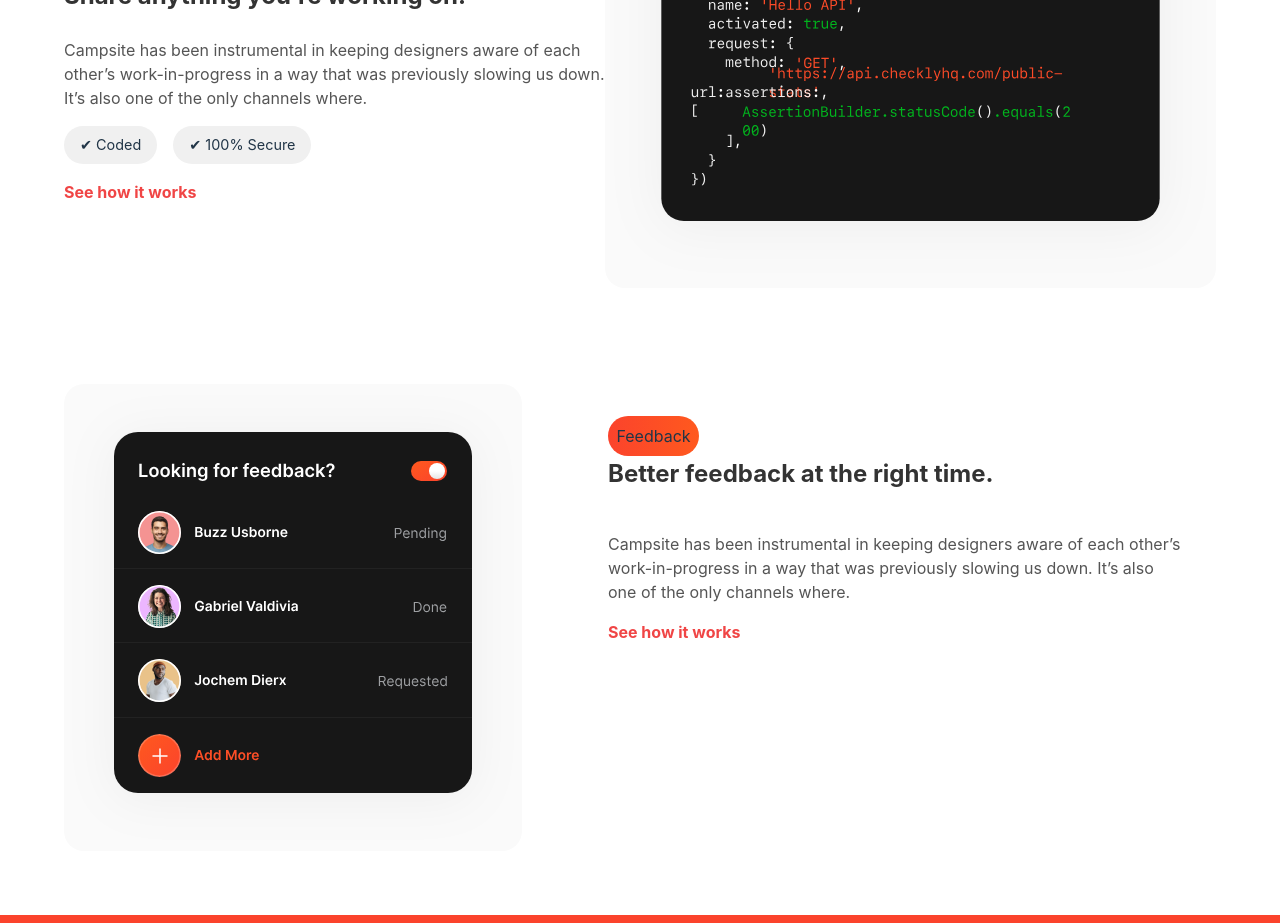
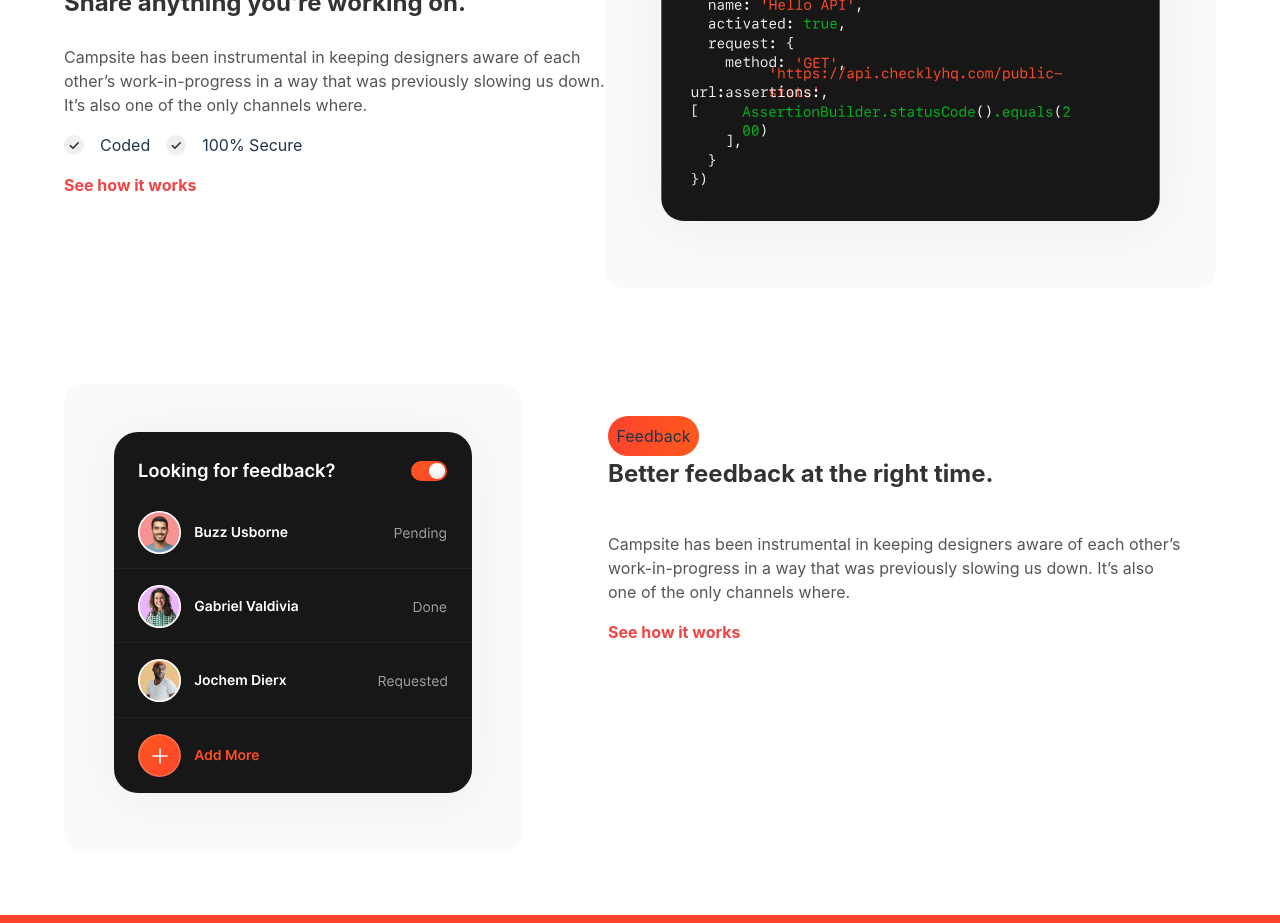
Before and after one commit to singhpriya147/cloudHub, a React (Vite) app: page / in a window 1280 px wide. Shown: the part 1140-2063 px from the top of the page. Built offline with nearby package versions, Linux system fonts and the light colour scheme.

Commit message:
modified feature

```diff
--- a/src/componet/Feature/Feature.css
+++ b/src/componet/Feature/Feature.css
@@ -50,11 +50,22 @@ background-image: linear-gradient(to right, #FB432C, #FF591E);
   margin: 1rem 0;
 }
 
-.feature {
+.feature{
+  display: flex;
+align-items: center;
+justify-content: center;
+gap: 1rem;
+}
+.check {
+  height: 20px;
+  width: 20px;
   background: #f0f0f0;
-  padding: 0.5rem 1rem;
-  border-radius: 20px;
-  font-size: 0.9rem;
+
+  border-radius: 100%;
+
+  display: flex;
+  align-items: center;
+  justify-content: center;
 }
 
 /* Link styles */
--- a/src/componet/Feature/Feature.jsx
+++ b/src/componet/Feature/Feature.jsx
@@ -2,11 +2,11 @@
 import codeImage from '../../assets/codeBlock.svg';
 import feedbackImg from '../../assets/FeedBackCard.svg';
 import './Feature.css';
+import check from '../../assets/Check.svg';
 
 const Feature = () => {
   return (
     <div className='container'>
-
       <div className='share-section'>
         <div className='share-section-left'>
           <sapn className='badge'>Share</sapn>
@@ -17,25 +17,38 @@ const Feature = () => {
             down. It’s also one of the only channels where.
           </p>
           <div className='features'>
-            <span className='feature'>✔ Coded</span>
-            <span className='feature'>✔ 100% Secure</span>
+            <div className='feature'>
+              <div className='check'>
+                <img src={check} alt='' />
+              </div>
+              <div>Coded</div>
+            </div>
+            <div className='feature'>
+              <div className='check'>
+                <img src={check} alt='' />
+              </div>
+              <div>100% Secure</div>
+            </div>
           </div>
           <a href='#' className='link'>
             See how it works
           </a>
         </div>
         <div className='code-block-container'>
-
           <div style={{ backgroundColor: '#FAFAFA', borderRadius: '20px' }}>
             <img
               src={codeImage}
               alt=''
-              style={{ borderRadius: '25px', height: '100%', width: '100%' ,objectFit:'contain'}}
+              style={{
+                borderRadius: '25px',
+                height: '100%',
+                width: '100%',
+                objectFit: 'contain',
+              }}
             />
           </div>
         </div>
       </div>
-
 
       <div className='feedback-section'>
         <div className='feedback-section-left'>
@@ -51,7 +64,11 @@ const Feature = () => {
           </a>
         </div>
         <div style={{ backgroundColor: '#FAFAFA', borderRadius: '20px' }}>
-          <img src={feedbackImg} alt='' style={{height:'100%', width:'100%',objectFit:'contain'}} />
+          <img
+            src={feedbackImg}
+            alt=''
+            style={{ height: '100%', width: '100%', objectFit: 'contain' }}
+          />
         </div>
       </div>
     </div>
```
Also changed, not shown: src/assets/Check.svg (added), src/assets/videoIcon.svg (added).
